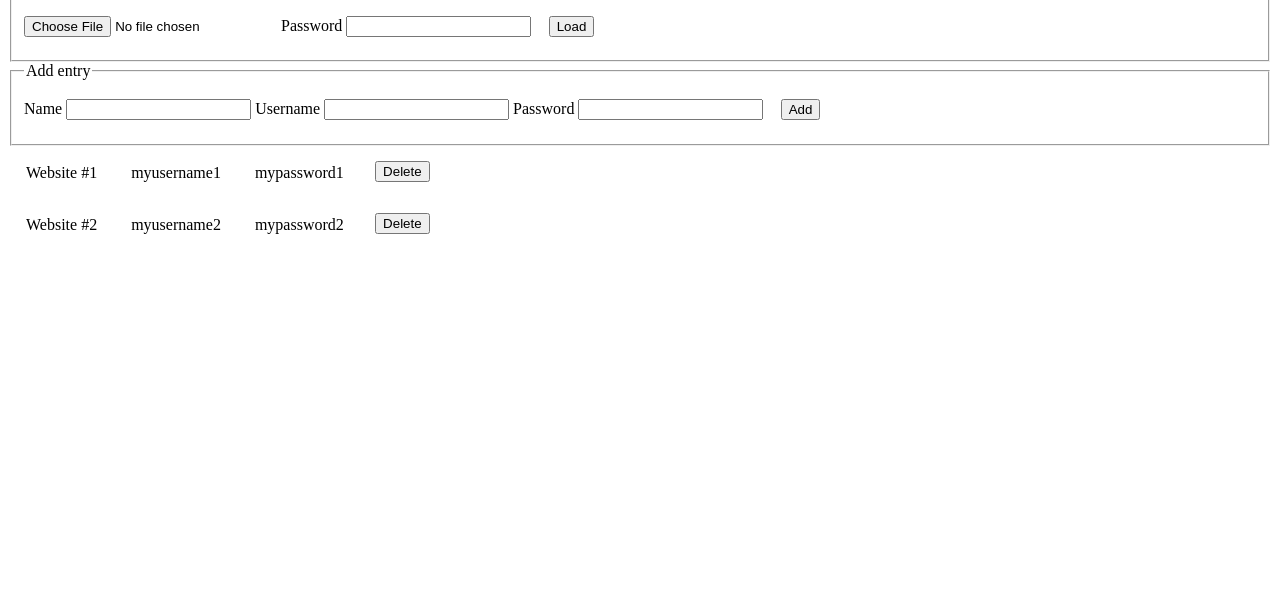
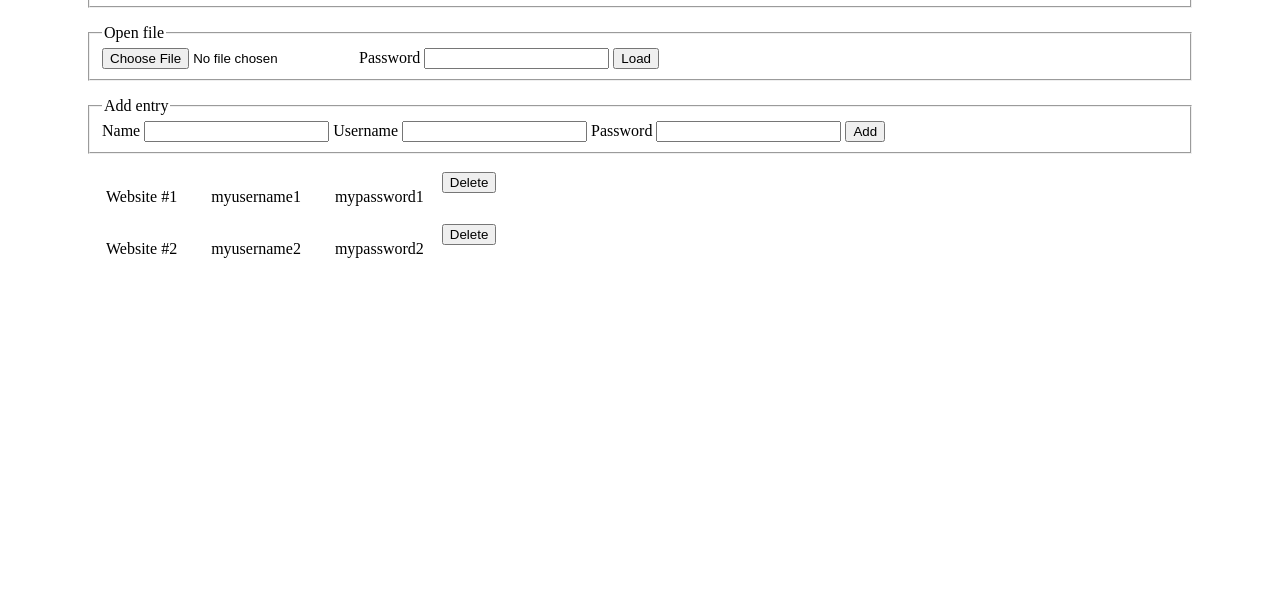
Before and after one commit to a-n-d-r-3-w/mimibox, a plain HTML site: page index.html in a window 1280 px wide. Shown: the part 184-800 px from the top of the page. Drawn offline with Linux system fonts and the light colour scheme.

Commit message:
Style body and fieldset

```diff
--- a/index.html
+++ b/index.html
@@ -5,10 +5,12 @@
     <title>Mimibox</title>
     <script src="sjcl.js"></script>
     <style>
-        button {
-            margin: 1em;
+        body {
+            padding: 3em 5em;
         }
-
+        fieldset {
+            margin: 1em 0;
+        }
         td {
             padding: 1em;
         }
```
